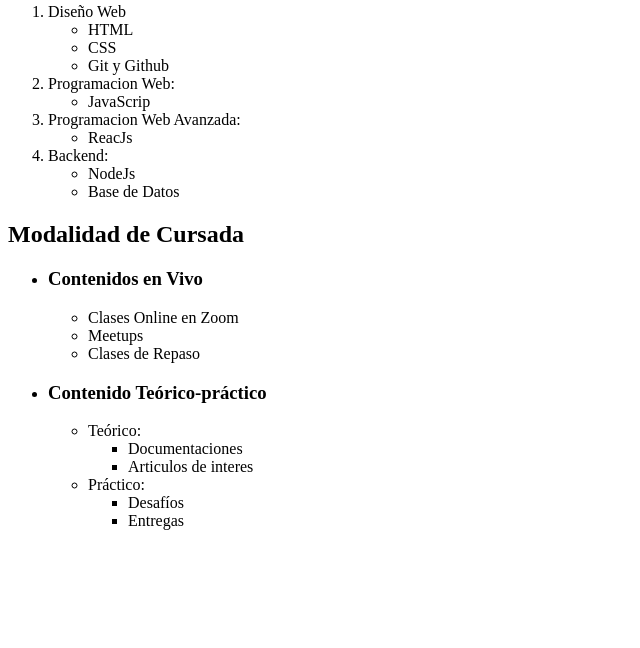
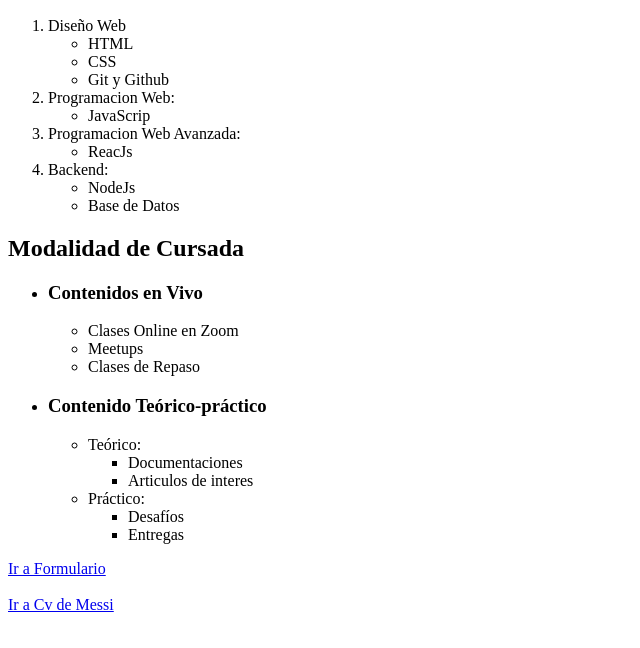
Before and after one commit to FrancoAcosta26/NucbaGIT, a plain HTML site: page index.html in a window 1280 px wide. Shown: the part 110-758 px from the top of the page, without its empty margins (0-640 px from the left). Drawn offline with Linux system fonts and the light colour scheme.

Commit message:
git pull

```diff
--- a/index.html
+++ b/index.html
@@ -1,3 +1,4 @@
+<!DOCTYPE html>
 <html lang="en">
 
 <head>
@@ -68,4 +69,9 @@
             </ul>
         </ul>
     <div>
+        <nav>
+            <a href="./formulario.html">Ir a Formulario </a>
+            <br><br>
+            <a href="./indexmessi.html">Ir a Cv de Messi </a>
+        </nav>
 </html>
```
Also changed, not shown: formulario.html (+1 -2 lines).
